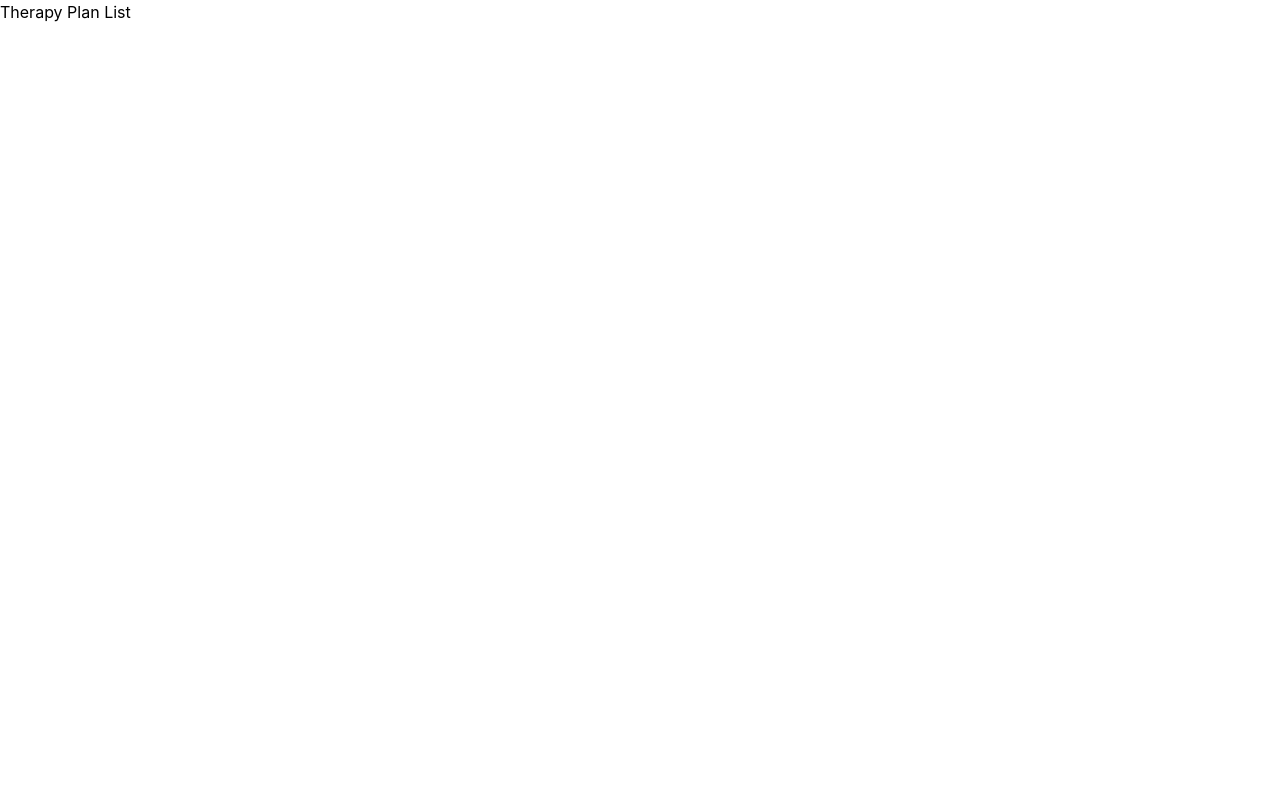
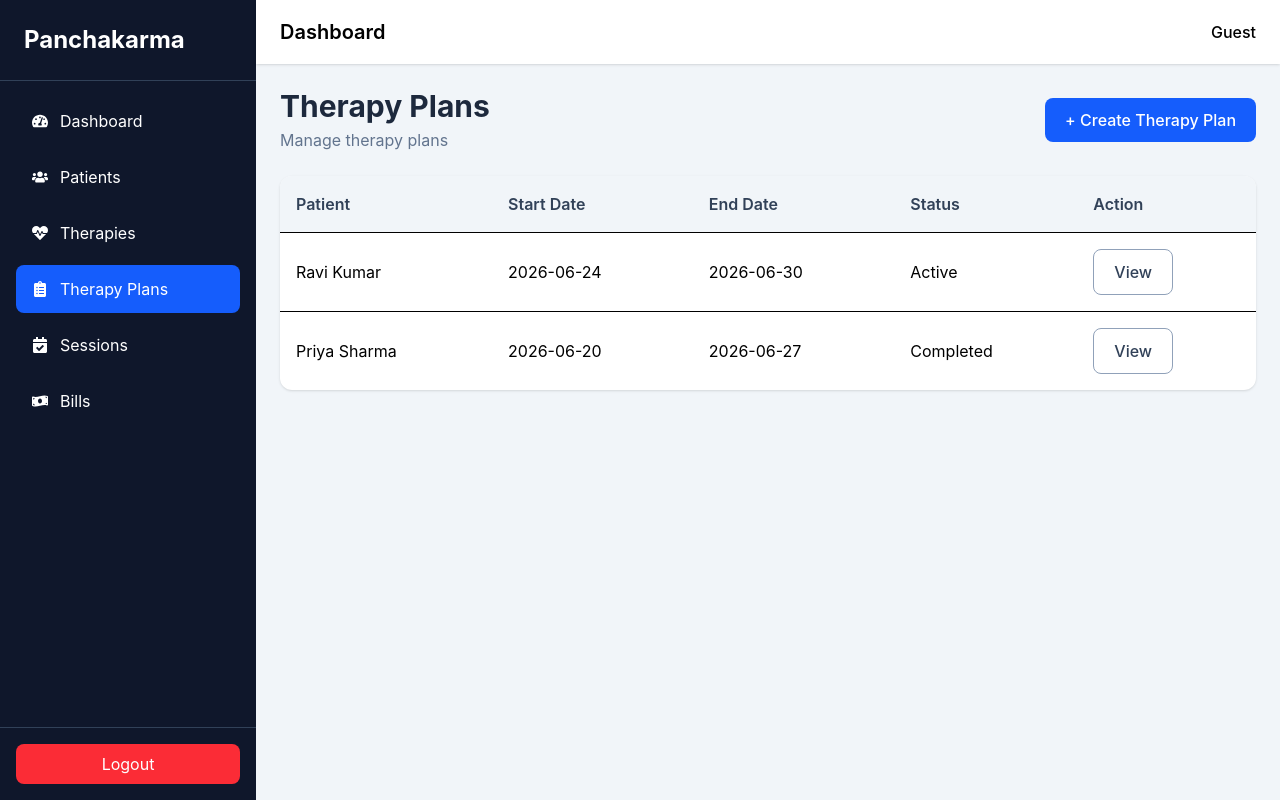
Before and after one commit to aadiityaasingh/PanchVeda_frontend_system, a React app: page /plans in a window 1280 px wide. Built offline with nearby package versions, Linux system fonts and the light colour scheme; the HTML template or start-up script is replaced by a standard one.

Commit message:
therapy plans UI

```diff
--- a/src/pages/plans/TherapyPlanList.jsx
+++ b/src/pages/plans/TherapyPlanList.jsx
@@ -1,11 +1,81 @@
+import { useNavigate } from "react-router-dom";
 
+import DashboardLayout from "../../components/layout/DashboardLayout";
+
+import Button from "../../components/common/Button";
+import PageHeader from "../../components/common/PageHeader";
+import Table from "../../components/common/Table";
 
 const TherapyPlanList = () => {
+  const navigate = useNavigate();
+
+  const therapyPlans = [
+    {
+      id: 1,
+      patient: "Ravi Kumar",
+      startDate: "2026-06-24",
+      endDate: "2026-06-30",
+      status: "Active",
+    },
+    {
+      id: 2,
+      patient: "Priya Sharma",
+      startDate: "2026-06-20",
+      endDate: "2026-06-27",
+      status: "Completed",
+    },
+  ];
+
+  const columns = [
+    {
+      header: "Patient",
+      key: "patient",
+    },
+    {
+      header: "Start Date",
+      key: "startDate",
+    },
+    {
+      header: "End Date",
+      key: "endDate",
+    },
+    {
+      header: "Status",
+      key: "status",
+    },
+    {
+      header: "Action",
+      key: "action",
+      render: () => (
+        <Button variant="outline">
+          View
+        </Button>
+      ),
+    },
+  ];
+
   return (
-    <div>
-      <h1>Therapy Plan List</h1>
-    </div>
-  )
-}
+    <DashboardLayout>
 
-export default TherapyPlanList
+      <PageHeader
+        title="Therapy Plans"
+        subtitle="Manage therapy plans"
+        action={
+          <Button
+            onClick={() => navigate("/plans/add")}
+          >
+            + Create Therapy Plan
+          </Button>
+        }
+      />
+
+      <Table
+        columns={columns}
+        data={therapyPlans}
+      />
+
+    </DashboardLayout>
+  );
+};
+
+export default TherapyPlanList;
```
